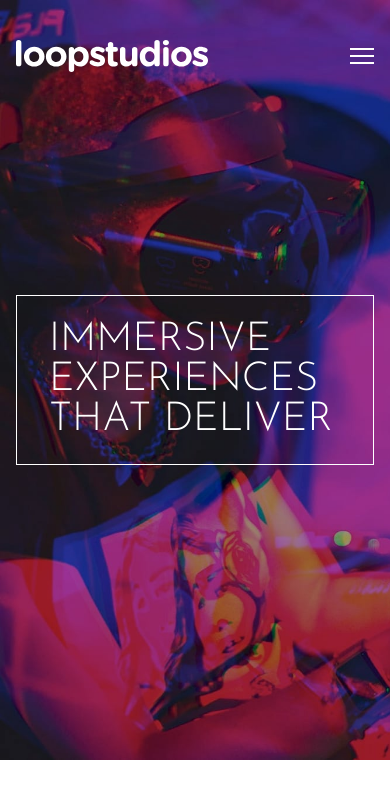
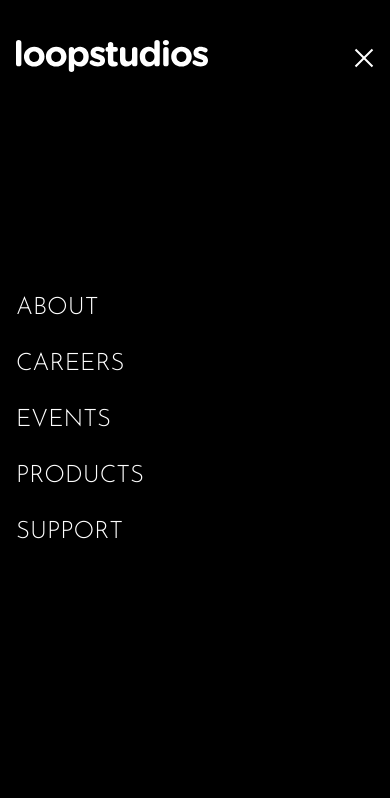
Before and after one commit to Gbw699/loopstudios-landing-page-frontend-mentor, an Angular app: page / in a window 390 px wide. Shown: the top 798 px of the page. Built offline with nearby package versions, Linux system fonts and the light colour scheme.

Commit message:
Add mobile menu functionality and integrate with header component

```diff
--- a/src/app/app.component.html
+++ b/src/app/app.component.html
@@ -1,4 +1,4 @@
-<!-- <app-mobile-menu></app-mobile-menu> -->
+<app-mobile-menu></app-mobile-menu>
 <app-header></app-header>
 <main>
   <section></section>
--- a/src/app/app.component.ts
+++ b/src/app/app.component.ts
@@ -1,5 +1,6 @@
 import { Component } from '@angular/core';
 import { RouterOutlet } from '@angular/router';
+
 import { HeaderComponent } from './components/header/header.component';
 import { MobileMenuComponent } from './components/mobile-menu/mobile-menu.component';
 
--- a/src/app/components/header/header.component.html
+++ b/src/app/components/header/header.component.html
@@ -1,27 +1,12 @@
 <header class="header">
-  <img class="header__img" src="./images/logo.svg" alt="logo image" />
+  <a href="#home">
+    <img class="header__img" src="./images/logo.svg" alt="logo image" />
+  </a>
   <img
     class="header__img"
     src="./images/icon-hamburger.svg"
     alt="hamburger menu icon"
+    (click)="openMenu()"
   />
   <p class="header__text">IMMERSIVE EXPERIENCES THAT DELIVER</p>
 </header>
-
-<!-- <div class="mobile-menu">
-  <img class="mobile-menu__img" src="./images/logo.svg" alt="logo image" />
-  <img
-    class="mobile-menu__img"
-    src="./images/icon-hamburger.svg"
-    alt="hamburger menu icon"
-  />
-  <nav class="mobile-menu__nav">
-    <ul>
-      <li><a class="mobile-menu__link" href="#">ABOUT</a></li>
-      <li><a class="mobile-menu__link" href="#">CAREERS</a></li>
-      <li><a class="mobile-menu__link" href="#">EVENTS</a></li>
-      <li><a class="mobile-menu__link" href="#">PRODUCTS</a></li>
-      <li><a class="mobile-menu__link" href="#">SUPPORT</a></li>
-    </ul>
-  </nav>
-</div> -->
--- a/src/app/components/header/header.component.ts
+++ b/src/app/components/header/header.component.ts
@@ -1,12 +1,17 @@
 import { Component } from '@angular/core';
+import { MobileMenuService } from '../../../services/mobile-menu.service';
 
 @Component({
   selector: 'app-header',
   standalone: true,
   imports: [],
   templateUrl: './header.component.html',
-  styleUrl: './header.component.scss'
+  styleUrl: './header.component.scss',
 })
 export class HeaderComponent {
+  constructor(private mobileMenuService: MobileMenuService) {}
 
+  openMenu() {
+    this.mobileMenuService.setIsOpen(true);
+  }
 }
--- a/src/app/components/mobile-menu/mobile-menu.component.html
+++ b/src/app/components/mobile-menu/mobile-menu.component.html
@@ -1,19 +1,42 @@
-<div class="mobile-menu">
+<div class="mobile-menu" [class.mobile-menu--opened]="isOpen()">
   <div class="mobile-menu__header">
-    <img class="mobile-menu__img" src="./images/logo.svg" alt="logo image" />
+    <a href="#home">
+      <img class="mobile-menu__img" src="./images/logo.svg" alt="logo image" />
+    </a>
     <img
       class="mobile-menu__img"
       src="./images/icon-close.svg"
       alt="hamburger menu icon"
+      (click)="closeMenu()"
     />
   </div>
   <nav class="mobile-menu__nav">
     <ul>
-      <li><a class="mobile-menu__link" href="#">ABOUT</a></li>
-      <li><a class="mobile-menu__link" href="#">CAREERS</a></li>
-      <li><a class="mobile-menu__link" href="#">EVENTS</a></li>
-      <li><a class="mobile-menu__link" href="#">PRODUCTS</a></li>
-      <li><a class="mobile-menu__link" href="#">SUPPORT</a></li>
+      <li>
+        <a class="mobile-menu__link" href="#about" (click)="closeMenu()"
+          >ABOUT</a
+        >
+      </li>
+      <li>
+        <a class="mobile-menu__link" href="#careers" (click)="closeMenu()"
+          >CAREERS</a
+        >
+      </li>
+      <li>
+        <a class="mobile-menu__link" href="#events" (click)="closeMenu()"
+          >EVENTS</a
+        >
+      </li>
+      <li>
+        <a class="mobile-menu__link" href="#products" (click)="closeMenu()"
+          >PRODUCTS</a
+        >
+      </li>
+      <li>
+        <a class="mobile-menu__link" href="#support" (click)="closeMenu()"
+          >SUPPORT</a
+        >
+      </li>
     </ul>
   </nav>
 </div>
--- a/src/app/components/mobile-menu/mobile-menu.component.scss
+++ b/src/app/components/mobile-menu/mobile-menu.component.scss
@@ -7,6 +7,13 @@
   width: 100%;
   height: 100%;
   padding: 2.5rem 1rem;
+  visibility: hidden;
+  opacity: 0;
+  transition: all 0.3s ease-in-out;
+  &--opened {
+    visibility: visible;
+    opacity: 1;
+  }
   &__header {
     display: flex;
     justify-content: space-between;
@@ -15,7 +22,7 @@
   &__img {
     &:last-of-type {
       aspect-ratio: 1/1;
-      width: 1.5rem;
+      width: auto;
     }
   }
   &__nav {
--- a/src/app/components/mobile-menu/mobile-menu.component.ts
+++ b/src/app/components/mobile-menu/mobile-menu.component.ts
@@ -1,12 +1,22 @@
-import { Component } from '@angular/core';
+import { Component, computed, Signal } from '@angular/core';
+
+import { MobileMenuService } from '../../../services/mobile-menu.service';
 
 @Component({
   selector: 'app-mobile-menu',
   standalone: true,
   imports: [],
   templateUrl: './mobile-menu.component.html',
-  styleUrl: './mobile-menu.component.scss'
+  styleUrl: './mobile-menu.component.scss',
 })
 export class MobileMenuComponent {
+  isOpen: Signal<boolean> = computed(() => {
+    return this.mobileMenuService.isOpen();
+  });
 
+  constructor(private mobileMenuService: MobileMenuService) {}
+
+  closeMenu() {
+    this.mobileMenuService.setIsOpen(false);
+  }
 }
--- /dev/null
+++ b/src/services/mobile-menu.service.ts
@@ -0,0 +1,14 @@
+import { Injectable, signal, WritableSignal } from '@angular/core';
+
+@Injectable({
+  providedIn: 'root',
+})
+export class MobileMenuService {
+  isOpen: WritableSignal<boolean> = signal(true);
+
+  constructor() {}
+
+  setIsOpen(value: boolean) {
+    this.isOpen.set(value);
+  }
+}
```
Also changed, not shown: src/app/components/header/header.component.scss (+0 -14 lines), 1 other file (tests, documents, lock files or other folders).
